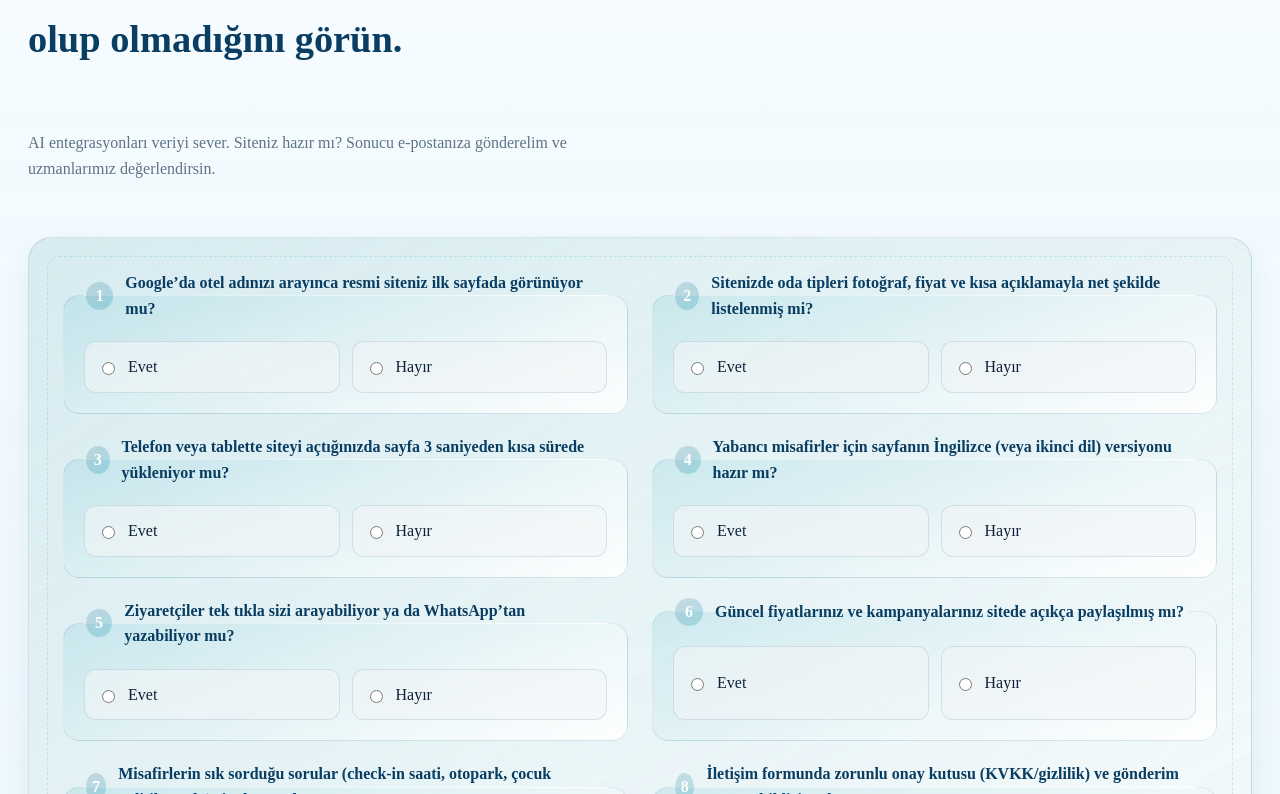
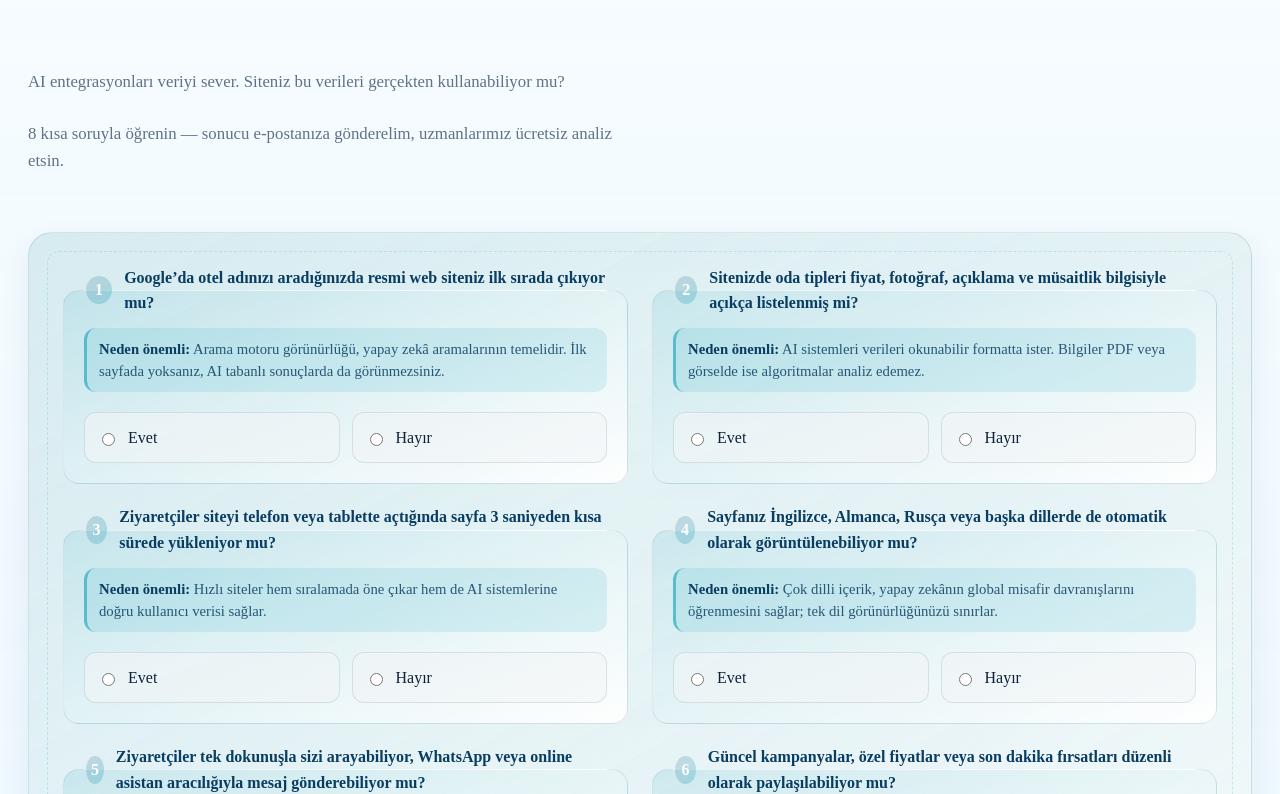
Before and after one commit to weliakcay/atlas-otel-tech, a Next.js app: page / in a window 1280 px wide. Shown: the part 4026-4820 px from the top of the page. Built offline with nearby package versions, Linux system fonts and the light colour scheme.

Commit message:
Refresh AI readiness copy with highlights

```diff
--- a/src/components/AiReadinessCheck.module.css
+++ b/src/components/AiReadinessCheck.module.css
@@ -64,6 +64,11 @@
 
 .header p {
   color: var(--color-muted);
+  font-size: 1.05rem;
+}
+
+.header p + p {
+  margin-top: -4px;
 }
 
 .form {
@@ -121,6 +126,22 @@
   place-items: center;
   background: linear-gradient(135deg, rgba(10, 61, 98, 0.15), rgba(23, 162, 184, 0.28));
   color: #fff;
+  font-weight: 700;
+}
+
+.importance {
+  margin: -8px 0 4px;
+  padding: 10px 12px;
+  border-radius: 12px;
+  background: rgba(23, 162, 184, 0.12);
+  color: rgba(10, 61, 98, 0.85);
+  font-size: 0.92rem;
+  line-height: 1.5;
+  border-left: 3px solid rgba(23, 162, 184, 0.6);
+}
+
+.importance strong {
+  color: var(--color-primary);
   font-weight: 700;
 }
 
--- a/src/components/AiReadinessCheck.tsx
+++ b/src/components/AiReadinessCheck.tsx
@@ -5,38 +5,64 @@ import styles from "./AiReadinessCheck.module.css";
 
 type QuestionAnswer = "evet" | "hayir" | "";
 
-const QUESTIONS = [
+type Question = {
+  id: string;
+  text: string;
+  importance: string;
+};
+
+const QUESTIONS: Question[] = [
   {
-    id: "schemaHotel",
-    text: "Google’da otel adınızı arayınca resmi siteniz ilk sayfada görünüyor mu?",
+    id: "serp",
+    text: "Google’da otel adınızı aradığınızda resmi web siteniz ilk sırada çıkıyor mu?",
+    importance:
+      "Arama motoru görünürlüğü, yapay zekâ aramalarının temelidir. İlk sayfada yoksanız, AI tabanlı sonuçlarda da görünmezsiniz.",
   },
   {
-    id: "roomJsonLd",
-    text: "Sitenizde oda tipleri fotoğraf, fiyat ve kısa açıklamayla net şekilde listelenmiş mi?",
+    id: "roomListing",
+    text:
+      "Sitenizde oda tipleri fiyat, fotoğraf, açıklama ve müsaitlik bilgisiyle açıkça listelenmiş mi?",
+    importance:
+      "AI sistemleri verileri okunabilir formatta ister. Bilgiler PDF veya görselde ise algoritmalar analiz edemez.",
   },
   {
-    id: "cwv",
-    text: "Telefon veya tablette siteyi açtığınızda sayfa 3 saniyeden kısa sürede yükleniyor mu?",
+    id: "speed",
+    text: "Ziyaretçiler siteyi telefon veya tablette açtığında sayfa 3 saniyeden kısa sürede yükleniyor mu?",
+    importance:
+      "Hızlı siteler hem sıralamada öne çıkar hem de AI sistemlerine doğru kullanıcı verisi sağlar.",
   },
   {
-    id: "hreflang",
-    text: "Yabancı misafirler için sayfanın İngilizce (veya ikinci dil) versiyonu hazır mı?",
+    id: "multilingual",
+    text: "Sayfanız İngilizce, Almanca, Rusça veya başka dillerde de otomatik olarak görüntülenebiliyor mu?",
+    importance:
+      "Çok dilli içerik, yapay zekânın global misafir davranışlarını öğrenmesini sağlar; tek dil görünürlüğünüzü sınırlar.",
   },
   {
-    id: "whatsapp",
-    text: "Ziyaretçiler tek tıkla sizi arayabiliyor ya da WhatsApp’tan yazabiliyor mu?",
+    id: "messaging",
+    text:
+      "Ziyaretçiler tek dokunuşla sizi arayabiliyor, WhatsApp veya online asistan aracılığıyla mesaj gönderebiliyor mu?",
+    importance:
+      "Her çağrı ve mesaj AI için bir öğrenme verisidir. Kolay iletişim yoksa veri akışı da durur.",
   },
   {
-    id: "prices",
-    text: "Güncel fiyatlarınız ve kampanyalarınız sitede açıkça paylaşılmış mı?",
+    id: "campaigns",
+    text: "Güncel kampanyalar, özel fiyatlar veya son dakika fırsatları düzenli olarak paylaşılabiliyor mu?",
+    importance:
+      "Dinamik içerikler SEO’yu güçlendirir; AI rezervasyon motorları da sizi aktif işletme olarak etiketler.",
   },
   {
     id: "faq",
-    text: "Misafirlerin sık sorduğu sorular (check-in saati, otopark, çocuk politikası vb.) sitede yer alıyor mu?",
+    text:
+      "Misafirlerin en çok sorduğu sorular (check-in, otopark, evcil hayvan politikası vb.) sitenizde listelenmiş mi?",
+    importance:
+      "Bu bilgiler HotelAI Assistant gibi sistemlerin eğitim setidir; eksikler gelecekteki AI iletişiminde boşluk yaratır.",
   },
   {
-    id: "forms",
-    text: "İletişim formunda zorunlu onay kutusu (KVKK/gizlilik) ve gönderim sonrası bildirim alıyor musunuz?",
+    id: "kvkk",
+    text:
+      "İletişim formunuz KVKK onayı, otomatik yanıt ve veri kaydı/analiz sistemiyle entegre mi?",
+    importance:
+      "Yapay zekâ optimizasyonu izinli ve analiz edilebilir verilerle çalışır. Bu yapı yoksa davranış analizi mümkün olmaz.",
   },
 ];
 
@@ -153,10 +179,10 @@ export function AiReadinessCheck() {
       <div className={styles.inner}>
         <header className={styles.header}>
           <span className={styles.kicker}>AI-Uyum Check</span>
-          <h2 id="ai-check-heading">8 kısa soruyla sitenizin AI’ye hazır olup olmadığını görün.</h2>
+          <h2 id="ai-check-heading">Siteniz Yapay Zekâ Çağına Hazır mı?</h2>
+          <p>AI entegrasyonları veriyi sever. Siteniz bu verileri gerçekten kullanabiliyor mu?</p>
           <p>
-            AI entegrasyonları veriyi sever. Siteniz hazır mı? Sonucu e-postanıza gönderelim ve
-            uzmanlarımız değerlendirsin.
+            8 kısa soruyla öğrenin — sonucu e-postanıza gönderelim, uzmanlarımız ücretsiz analiz etsin.
           </p>
         </header>
         {status === "success" ? (
@@ -184,6 +210,9 @@ export function AiReadinessCheck() {
                     <span className={styles.questionIndex}>{index + 1}</span>
                     {question.text}
                   </legend>
+                  <p className={styles.importance}>
+                    <strong>Neden önemli:</strong> {question.importance}
+                  </p>
                   <div className={styles.options}>
                     <label>
                       <input
```
